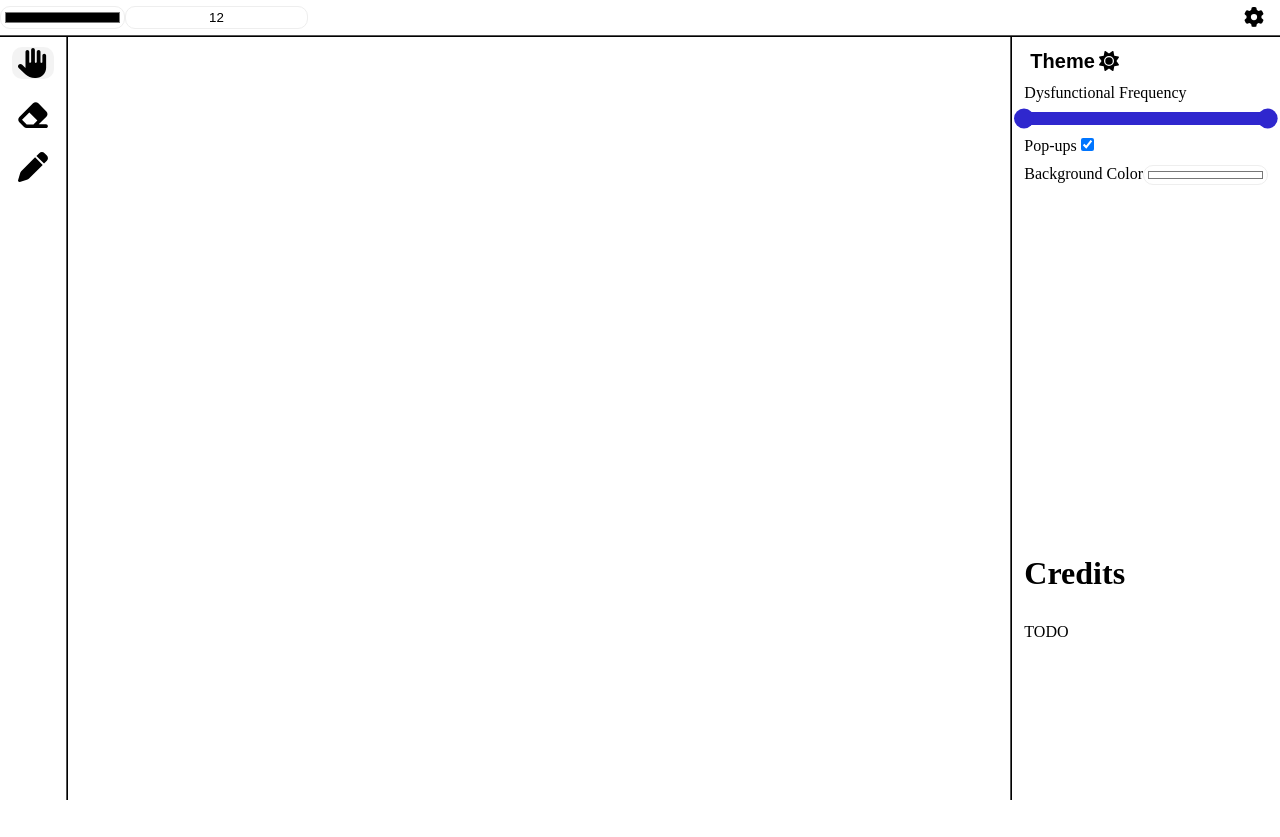
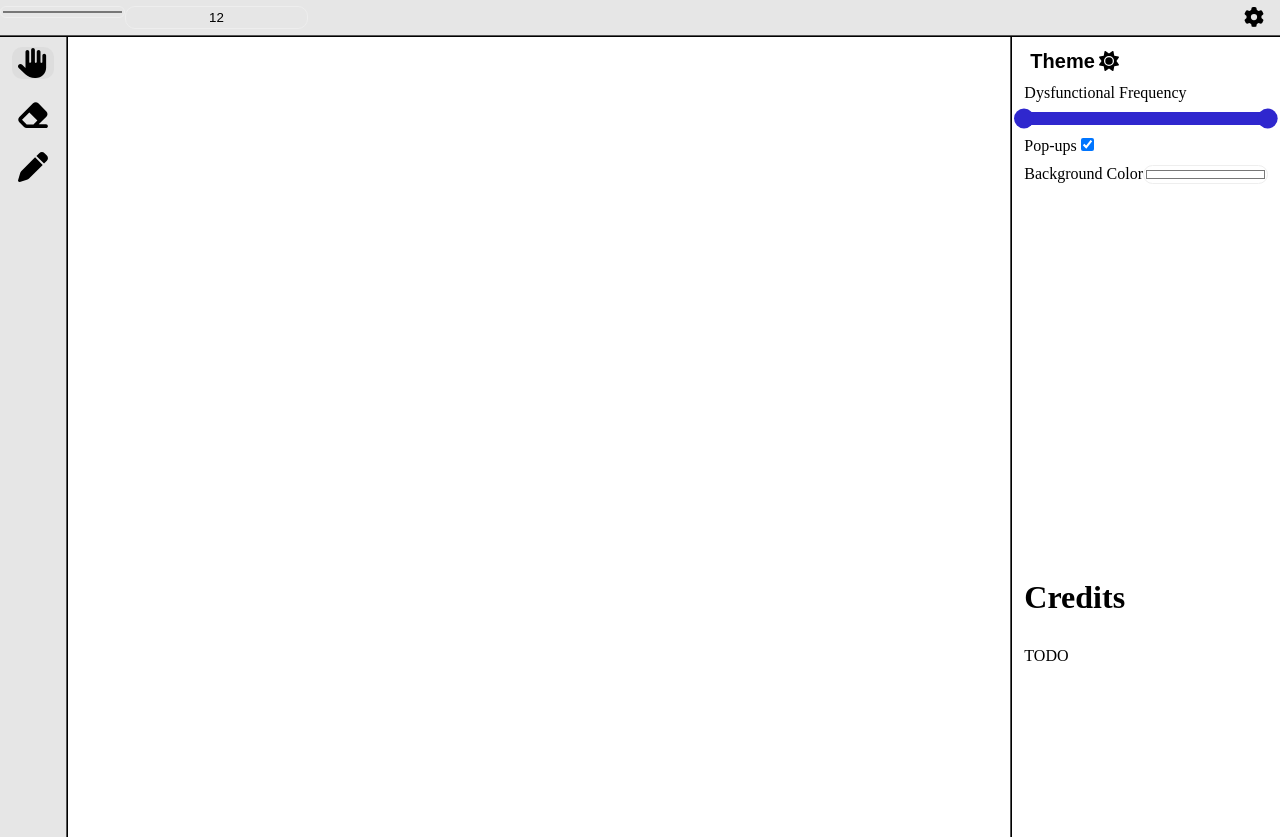
Before and after one commit to ZMensRain/Drawing-Hackathon, a React (Vite) app: page / in a window 1280 px wide. Before the commit the page ends 800 px from the top, so only its background shows below. Built offline with nearby package versions, Linux system fonts and the light colour scheme.

Commit message:
added dark mode

```diff
--- a/src/App.css
+++ b/src/App.css
@@ -4,11 +4,40 @@
   display: flex;
   height: 100%;
   margin: 0;
+
+  --background: white;
+  --foreground: black;
+  --secondary: rgb(230, 230, 230);
+  background-color: var(--background);
+  color: var(--foreground);
+}
+
+@media (prefers-color-scheme: dark) {
+  #root {
+    --foreground: white;
+    --background: black;
+    --secondary: rgb(34, 34, 34);
+  }
+}
+
+* {
+  color: var(--foreground);
+}
+
+.light {
+  --background: white;
+  --foreground: black;
+  --secondary: rgb(230, 230, 230);
+}
+.dark {
+  --foreground: white;
+  --background: black;
+  --secondary: rgb(34, 34, 34);
 }
 
 #sideBar {
   width: fit-content;
-  background-color: white;
+  background-color: var(--secondary);
   height: 100%;
   justify-content: flex-start;
   align-items: center;
@@ -28,7 +57,6 @@
 }
 
 #drawingArea {
-  background-color: white;
   z-index: -1;
   flex: 1;
 }
@@ -46,21 +74,29 @@ button:hover {
 
 input {
   border-radius: 10px;
-  color: black;
+  color: var(--foreground);
   background-color: transparent;
   text-align: center;
   border: 1px solid #eeeeee;
 }
 
+input[type="color" i]::-moz-color-swatch {
+  height: 100%;
+  width: 100%;
+}
 .colorPicker {
+  -webkit-appearance: none;
+  appearance: none;
   width: 125px;
   border: 1px solid #eeeeee;
   height: 100%;
   border-radius: 10px;
+  padding: 0px;
 }
 
 #settingsBar {
-  background-color: white;
+  background-color: var(--background);
+  color: var(--foreground);
   border-left: 2px ridge black;
   display: flex;
   flex-direction: column;
@@ -72,7 +108,7 @@ input {
   width: 100%;
   height: fit-content;
   padding: 6px 0px 6px 0px;
-  background-color: white;
+  background-color: var(--secondary);
   border-bottom: 2px ridge black;
   flex-direction: row;
   display: flex;
@@ -88,4 +124,5 @@ input {
   -moz-user-select: none;
   -ms-user-select: none;
   user-select: none;
+  color: var(--foreground);
 }
--- a/src/App.tsx
+++ b/src/App.tsx
@@ -35,7 +35,7 @@ function App() {
   }, [animate, scope, showSettings]);
 
   return (
-    <>
+    <div className={settings.theme} style={{ height: "100%" }}>
       <TopBar
         currentColor={settings.brushColor}
         currentPixel={settings.brushSize}
@@ -82,7 +82,7 @@ function App() {
           />
         </div>
       </div>
-    </>
+    </div>
   );
 }
 
--- a/src/componets/settingsPanel.tsx
+++ b/src/componets/settingsPanel.tsx
@@ -35,7 +35,6 @@ const SettingsPanel = ({
       <button
         onClick={onThemeButtonPressed}
         style={{
-          color: "black",
           fontSize: 20,
           fontWeight: "bold",
           alignItems: "center",
@@ -108,7 +107,7 @@ const SettingsPanel = ({
         />
       </div>
       <div style={{ flex: 2 }}></div>
-      <h1 className="unselectable">Credits</h1>
+      <h1>Credits</h1>
       <div style={{ flex: 1 }}>TODO</div>
     </div>
   );
--- a/src/componets/sidebar.tsx
+++ b/src/componets/sidebar.tsx
@@ -14,7 +14,7 @@ const SideBar = (props: props) => {
               : "transparent",
         }}
       >
-        <FontAwesomeIcon icon="hand" color="black" fontSize={30} />
+        <FontAwesomeIcon icon="hand" fontSize={30} />
       </button>
       <button
         onClick={() => props.setSelected(1)}
@@ -25,7 +25,7 @@ const SideBar = (props: props) => {
               : "transparent",
         }}
       >
-        <FontAwesomeIcon icon="eraser" color="black" fontSize={30} />
+        <FontAwesomeIcon icon="eraser" fontSize={30} />
       </button>
       <button
         onClick={() => props.setSelected(2)}
@@ -36,7 +36,7 @@ const SideBar = (props: props) => {
               : "transparent",
         }}
       >
-        <FontAwesomeIcon icon="pen" color="black" fontSize={30} />
+        <FontAwesomeIcon icon="pen" fontSize={30} />
       </button>
     </div>
   );
--- a/src/componets/topbar.tsx
+++ b/src/componets/topbar.tsx
@@ -23,7 +23,7 @@ const TopBar = (props: props) => {
       />
       <div style={{ flex: 1 }} />
       <button style={{ marginRight: 10 }} onClick={props.onSettingsPressed}>
-        <FontAwesomeIcon icon="gear" color="black" fontSize={20} />
+        <FontAwesomeIcon icon="gear" fontSize={20} />
       </button>
     </div>
   );
```
